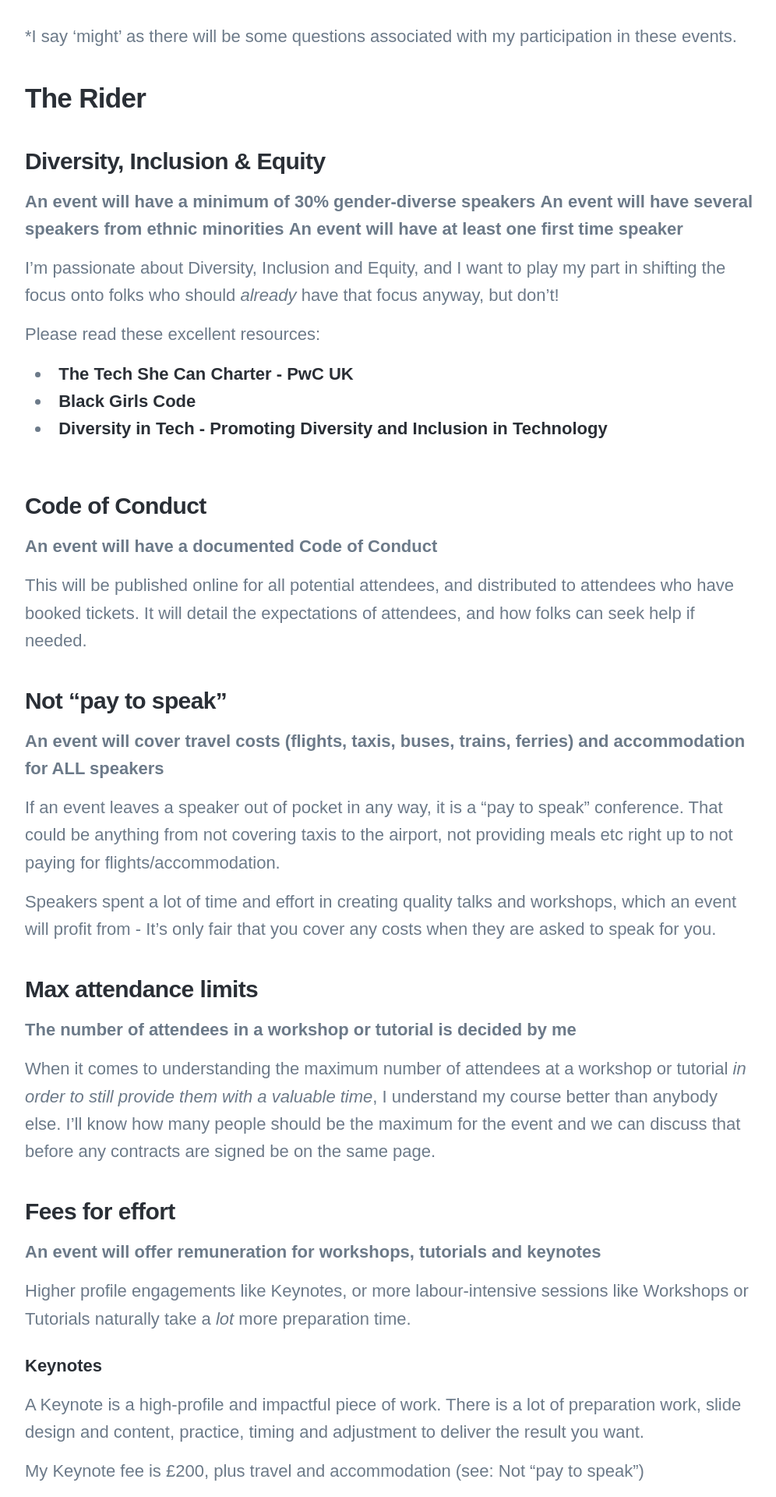
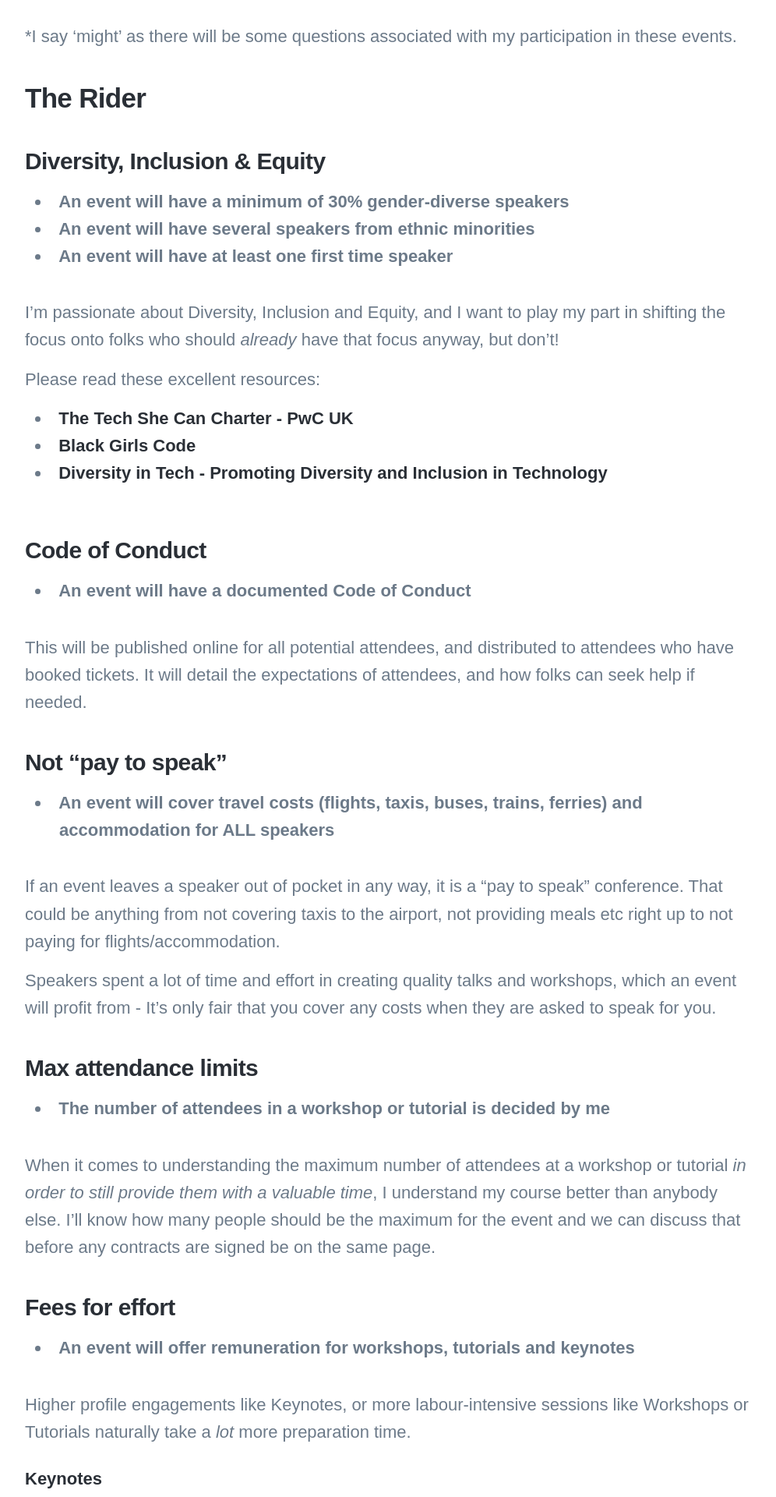
Before and after one commit to TheTestingMuse/thetestingmuse.github.io, a Jekyll site: the page built from _pages/rider.md, in a window 1280 px wide. Shown: the part 2277-4197 px from the top of the page at 78% size, without its empty margins (138-1134 px from the left). Built offline with Jekyll 4.4.1, drawn with Linux system fonts in a browser that asks for light colours; nearby versions of some CDN libraries; some web fonts are replaced.

```diff
--- a/_pages/rider.md
+++ b/_pages/rider.md
@@ -54,9 +54,9 @@ For any events confirmed after the following date (the last update date for this
 
 ### Diversity, Inclusion & Equity
 
-**An event will have a minimum of 30% gender-diverse speakers**
-**An event will have several speakers from ethnic minorities**
-**An event will have at least one first time speaker**
+- **An event will have a minimum of 30% gender-diverse speakers**
+- **An event will have several speakers from ethnic minorities**
+- **An event will have at least one first time speaker**
 
 I'm passionate about Diversity, Inclusion and Equity, and I want to play my part in shifting the focus onto folks who should _already_ have that focus anyway, but don't!
 
@@ -68,13 +68,13 @@ Please read these excellent resources:
 
 ### Code of Conduct
 
-**An event will have a documented Code of Conduct**
+- **An event will have a documented Code of Conduct**
 
 This will be published online for all potential attendees, and distributed to attendees who have booked tickets. It will detail the expectations of attendees, and how folks can seek help if needed.
 
 ### Not "pay to speak"
 
-**An event will cover travel costs (flights, taxis, buses, trains, ferries) and accommodation for ALL speakers**
+- **An event will cover travel costs (flights, taxis, buses, trains, ferries) and accommodation for ALL speakers**
 
 If an event leaves a speaker out of pocket in any way, it is a "pay to speak" conference. That could be anything from not covering taxis to the airport, not providing meals etc right up to not paying for flights/accommodation.
 
@@ -82,13 +82,13 @@ Speakers spent a lot of time and effort in creating quality talks and workshops,
 
 ### Max attendance limits
 
-**The number of attendees in a workshop or tutorial is decided by me**
+- **The number of attendees in a workshop or tutorial is decided by me**
 
 When it comes to understanding the maximum number of attendees at a workshop or tutorial _in order to still provide them with a valuable time_, I understand my course better than anybody else. I'll know how many people should be the maximum for the event and we can discuss that before any contracts are signed be on the same page.
 
 ### Fees for effort
 
-**An event will offer remuneration for workshops, tutorials and keynotes**
+- **An event will offer remuneration for workshops, tutorials and keynotes**
 
 Higher profile engagements like Keynotes, or more labour-intensive sessions like Workshops or Tutorials naturally take a _lot_ more preparation time.
 
```
